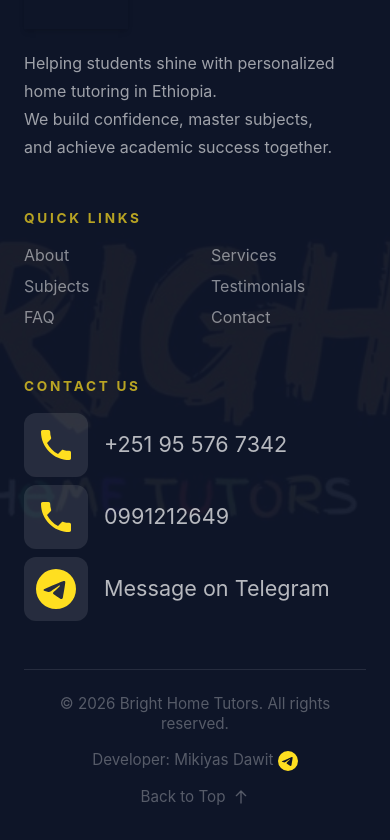
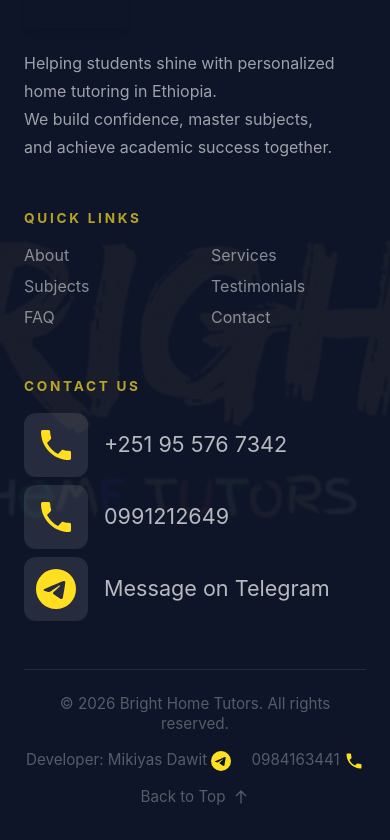
Before and after one commit to mikistat2/Bright-Home-Tutors, a React (Vite) app: page / in a window 390 px wide. Shown: the part 10427-11267 px from the top of the page. Built offline with nearby package versions, Linux system fonts and the light colour scheme.

Commit message:
footer contact phone added

```diff
--- a/src/components/layout/Footer.jsx
+++ b/src/components/layout/Footer.jsx
@@ -180,6 +180,16 @@ function Footer() {
                   Developer: <span>Mikiyas Dawit <span className="inline-block align-middle"><TelegramIcon size={20} color="orange"/></span>  </span>
                 </a>
 
+                <a
+
+                  phone="0984163441"
+                  className="text-white/30 text-[0.95rem] no-underline transition-colors duration-200 hover:text-white/60"
+                >
+                 <span>0984163441 <span className="inline-block align-middle"><PhoneIcon size={20} color="orange"/></span>  </span>
+                </a>
+
+
+
             </div>
 
             {/* Back to Top Button */}
```
